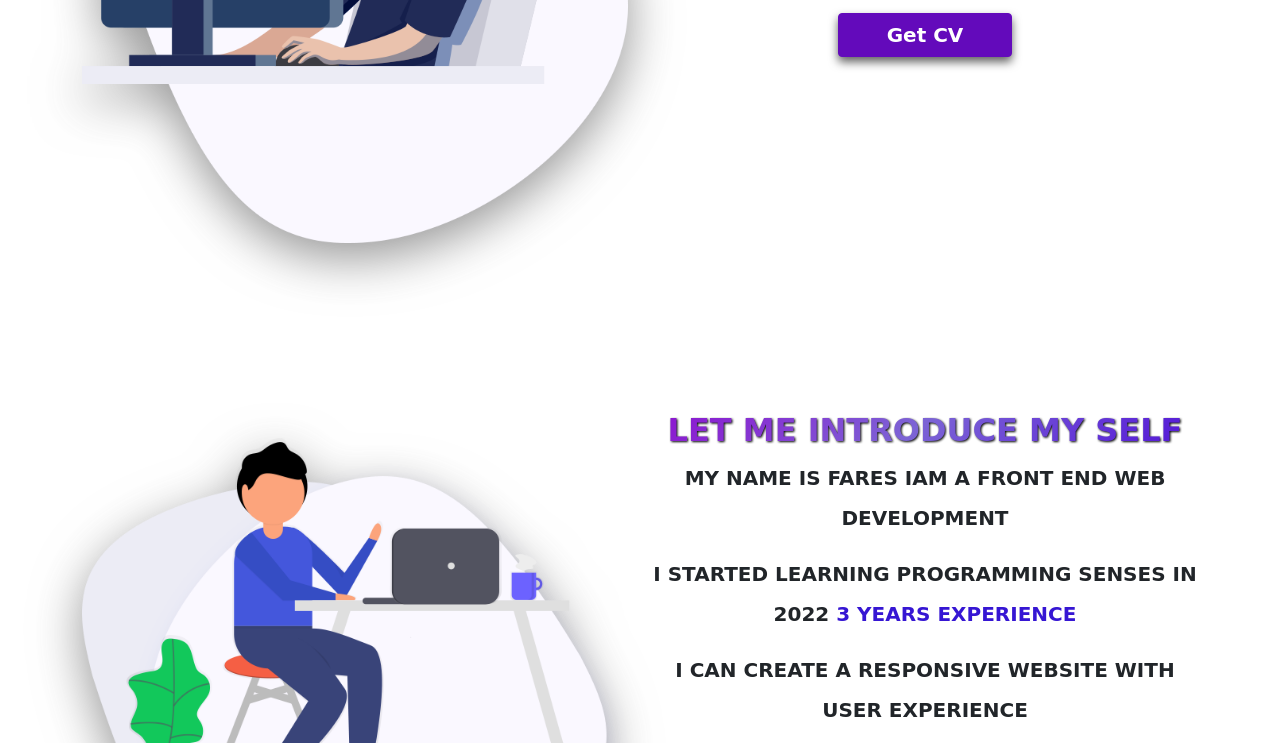
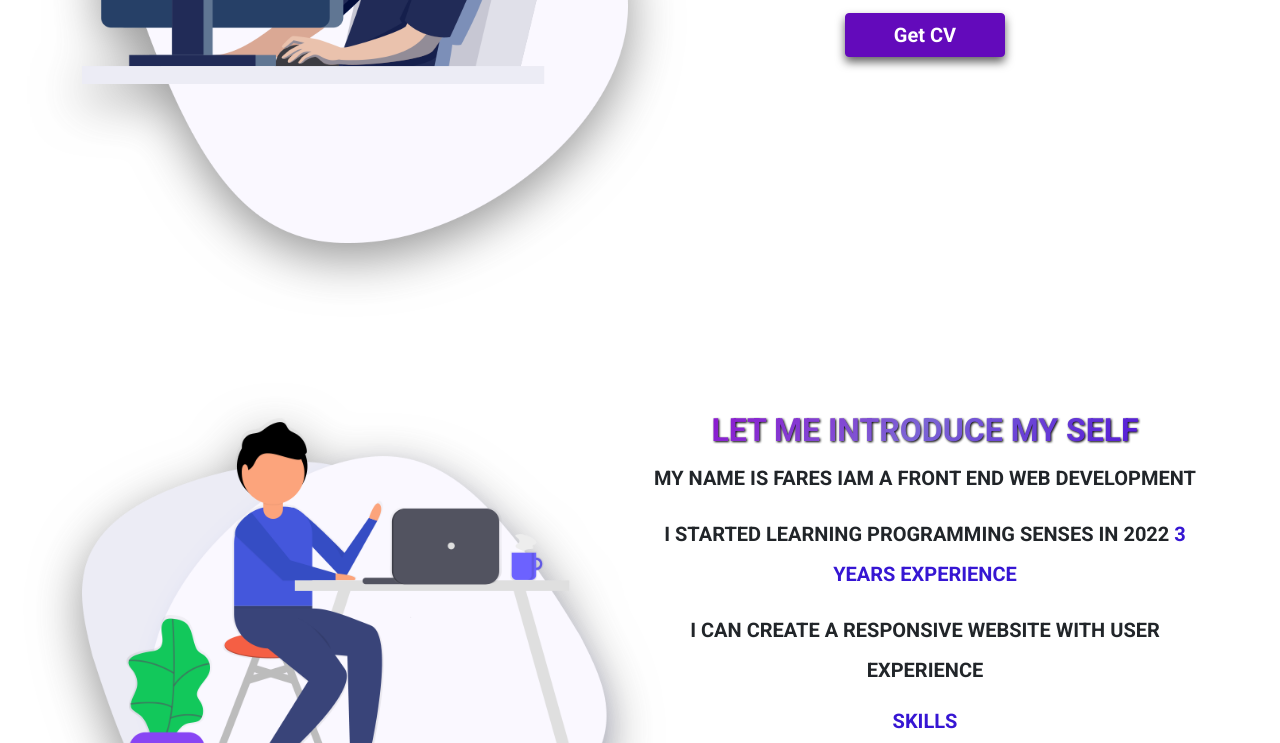
Before and after one commit to fares12358/myCv, a plain HTML site: page index.html in a window 1280 px wide. Shown: the part 433-1176 px from the top of the page. Drawn offline with nearby package versions, Linux system fonts and the light colour scheme.

Commit message:
Update main.css

```diff
--- a/css/main.css
+++ b/css/main.css
@@ -2,14 +2,14 @@
     margin: 0;
     padding: 0;
     box-sizing: border-box;
-    font-family: cursive,sans-serif;
+    font-family: "Roboto",sans-serif;
 }
 
 .body-color{
     background-color: #fff;
 }
 body{
-    font-family: cursive,sans-serif;
+    font-family: "Roboto",sans-serif;
     overflow-x: hidden;
     background-color: #fff;
 }
```
